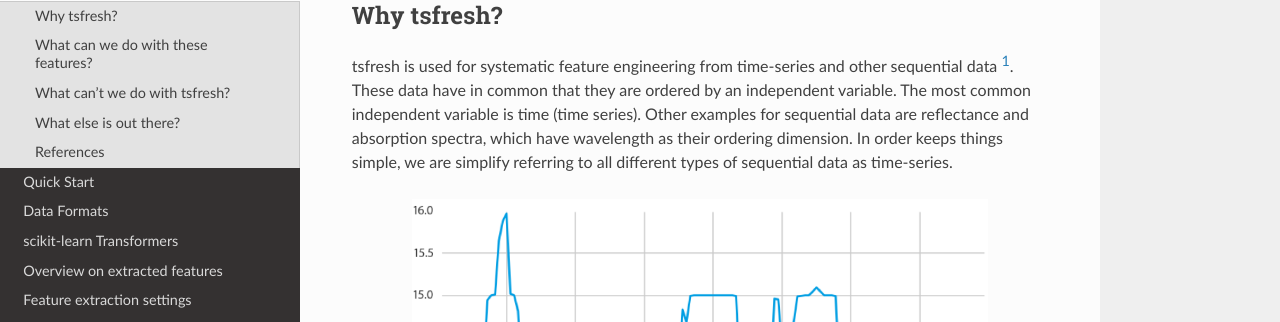
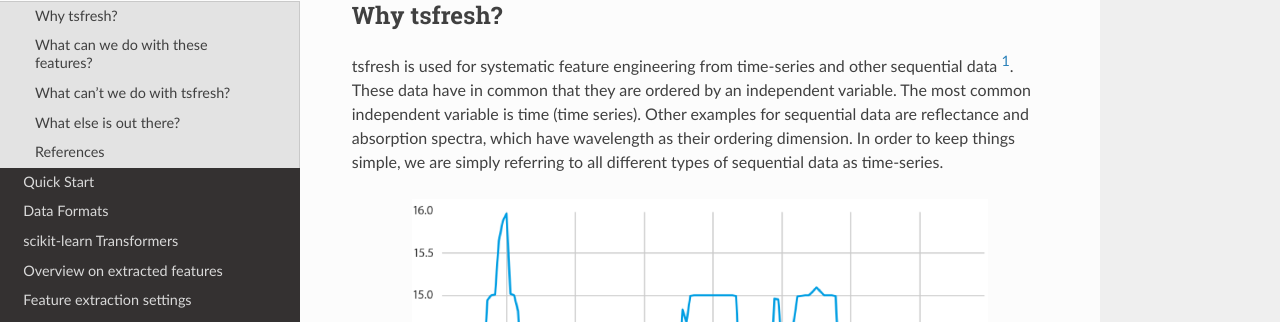
Before and after one commit to blue-yonder/tsfresh, a Sphinx documentation site: the page built from docs/text/introduction.rst, in a window 1280 px wide and 900 px high. Shown: the part 161-483 px from the top of the window. Built offline with Sphinx 7.4.7 and the Read the Docs theme 2.0.0, drawn with Linux system fonts in a browser that asks for light colours; formulas are drawn with MathJax 3.

Commit message:
Update introduction.rst (#1048)

```diff
--- a/docs/text/introduction.rst
+++ b/docs/text/introduction.rst
@@ -9,7 +9,7 @@
 The most common independent variable is time (time series).
 Other examples for sequential data are reflectance and absorption spectra,
 which have wavelength as their ordering dimension.
-In order keeps things simple, we are simplify referring to all different types of sequential data as time-series.
+In order to keep things simple, we are simply referring to all different types of sequential data as time-series.
 
 .. image:: ../images/introduction_ts_exa.png
    :scale: 70 %
```
